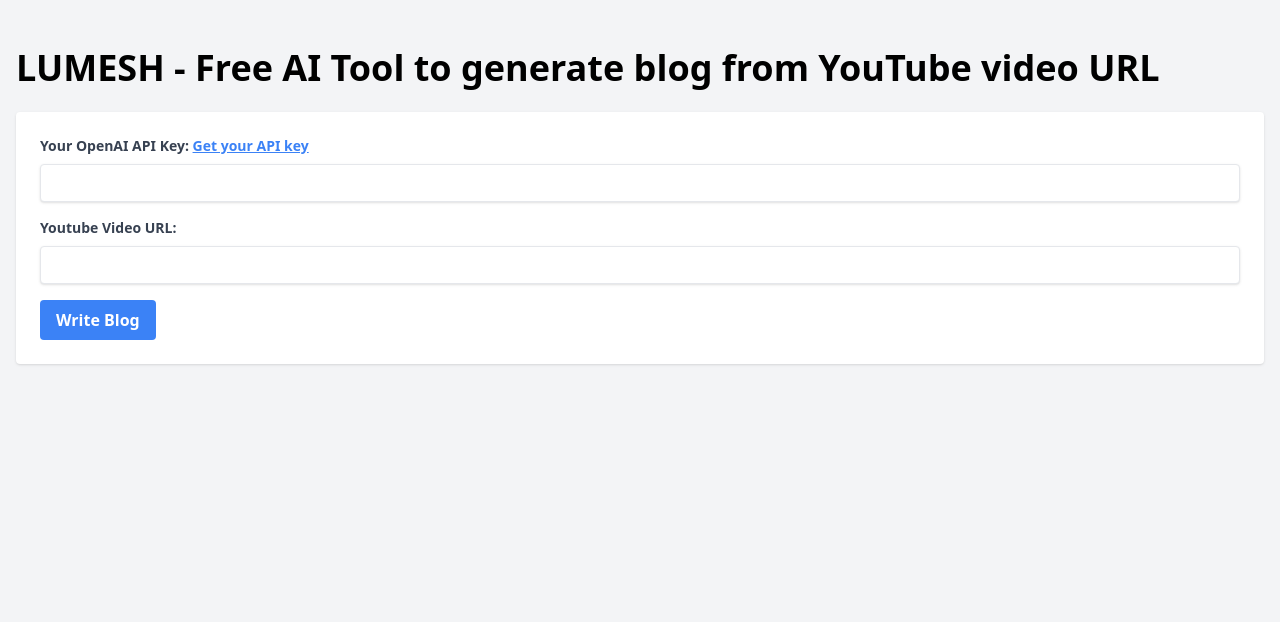
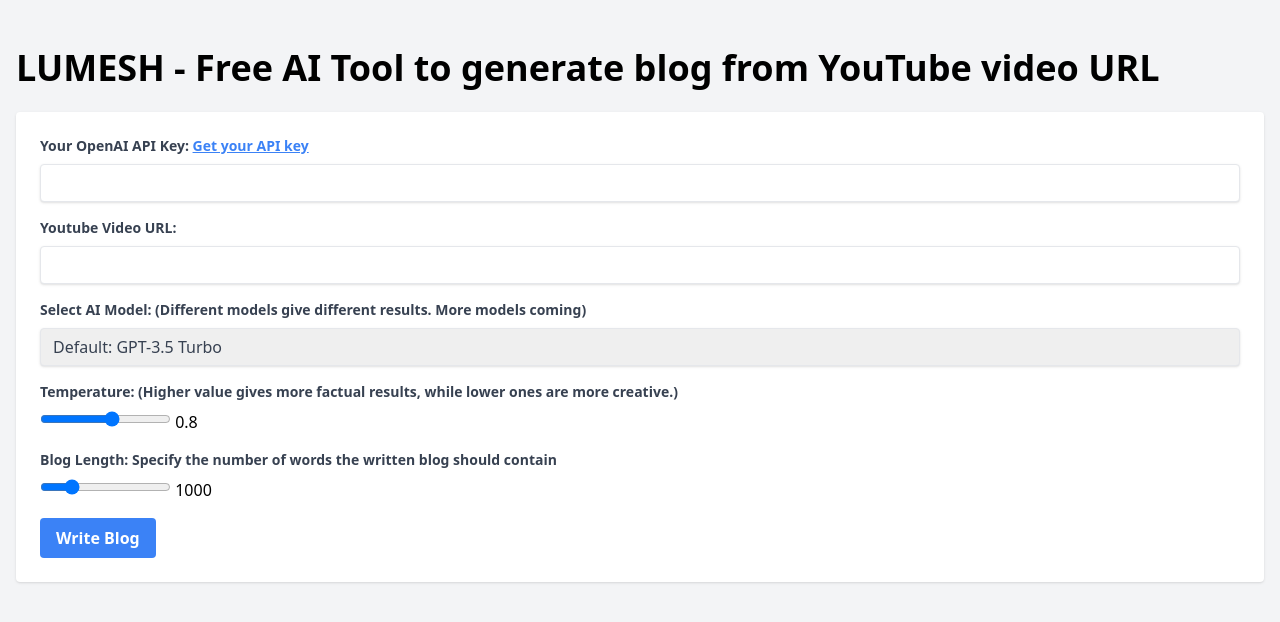
Before and after one commit to AJaySi/youtube_to_blog, a Flask app: page / in a window 1280 px wide. Shown: the top 622 px of the page. Run offline with Flask 3, Linux system fonts and the light colour scheme; some libraries are stand-ins or nearby versions.

Commit message:
Youtube to blog AI tool. Prototype-WIP.

```diff
--- a/templates/index.html
+++ b/templates/index.html
@@ -9,12 +9,15 @@
      .pre-wrap {
        white-space: pre-wrap;
      }
+     input[type=range] {
+        background-color: #f5f5f5;
+        border: 1px solid #ccc;
+    }
    </style>
  </head>
  <body class="bg-gray-100">
    <div class="container mx-auto px-4 py-12">
      <h1 class="text-4xl font-semibold mb-6">LUMESH - Free AI Tool to generate blog from YouTube video URL</h1>
-
      <div class="bg-white p-6 rounded shadow">
         <form action="/transcribe" method="post">
   <div class="mb-4">
@@ -22,7 +25,6 @@
       Your OpenAI API Key:
       <a href="https://platform.openai.com/api/" target="_blank" class="underline text-blue-500">Get your API key</a>
     </label>
-
        <input
       class="shadow appearance-none border rounded w-full py-2 px-3 text-gray-700 leading-tight focus:outline-none focus:shadow-outline"
       type="text"
@@ -32,11 +34,9 @@
     />
   </div>
   <div class="mb-4">
-           <label
-             class="block text-gray-700 text-sm font-bold mb-2"
-             for="video_url"
-             >Youtube Video URL:</label
-           >
+    <label class="block text-gray-700 text-sm font-bold mb-2" for="video_url">
+      Youtube Video URL:
+    </label>
     <input
       class="shadow appearance-none border rounded w-full py-2 px-3 text-gray-700 leading-tight focus:outline-none focus:shadow-outline"
       type="url"
@@ -45,6 +45,43 @@
       required
     />
   </div>
+  <div class="mb-4">
+    <label class="block text-gray-700 text-sm font-bold mb-2" for="model">
+      Select AI Model: (Different models give different results. More models coming)
+    </label>
+    <select class="shadow appearance-none border rounded w-full py-2 px-3 text-gray-700 leading-tight focus:outline-none focus:shadow-outline" name="model" id="model">
+      <option value="gpt-3.5-turbo">Default: GPT-3.5 Turbo</option>
+      <option value="gpt-4">GPT-4</option>
+    </select>
+  </div>
+          <div class="mb-4">
+   <label class="block text-gray-700 text-sm font-bold mb-2" for="temperature">
+     Temperature: (Higher value gives more factual results, while lower ones are more creative.)
+   </label>
+   <input
+     type="range"
+     min="0.1"
+     max="1"
+     step="0.1"
+     name="temperature"
+     id="temperature"
+   />
+   <span id="selected-temperature">0.8</span>
+ </div>
+  <div class="mb-4">
+    <label class="block text-gray-700 text-sm font-bold mb-2" for="words">
+      Blog Length: Specify the number of words the written blog should contain
+    </label>
+    <input
+      type="range"
+      min="500"
+      max="3000"
+      step="500"
+      value="1000"
+      id="words"
+    />
+    <span id="current-value">1000</span>
+  </div>
    <button
     class="bg-blue-500 hover:bg-blue-700 text-white font-bold py-2 px-4 rounded focus:outline-none focus:shadow-outline"
     type="submit"
@@ -52,7 +89,6 @@
     Write Blog
   </button>
 </form>
-
        {% if transcription %}
        <div class="mt-8">
          <h2 class="text-2xl font-semibold mb-4">Transcription</h2>
@@ -63,5 +99,19 @@
        {% endif %}
      </div>
    </div>
+   <script>
+           const slider = document.getElementById('words');
+        const currentValueSpan = document.querySelector('#current-value');
+        slider.addEventListener('change', () => {
+        currentValueSpan.innerHTML = slider.value;
+        });
+   </script>
+   <script>
+  const temperatureSlider = document.getElementById('temperature');
+  const selectedTemperatureElement = document.getElementById('selected-temperature');
+  temperatureSlider.addEventListener('change', () => {
+    selectedTemperatureElement.innerHTML = temperatureSlider.value;
+  });
+	   </script>
  </body>
 </html>
```
Lines whose indentation alone changed are shown as unchanged.
